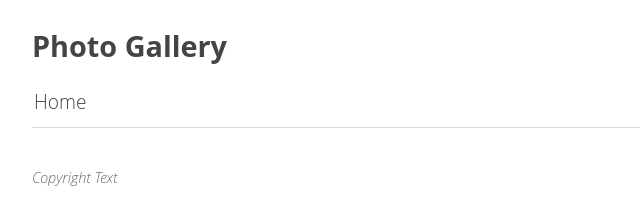
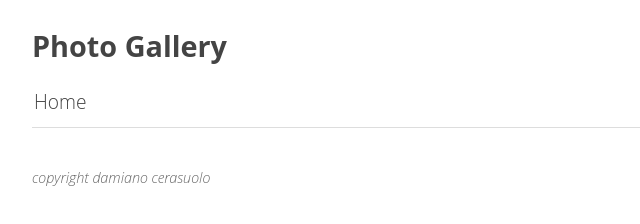
Before and after one commit to damiacer/photography, a plain HTML site: page index.html in a window 1280 px wide. Shown: the full height of the page, 0-640 px from the left. Drawn offline with Linux system fonts and the light colour scheme.

Commit message:
Deploying to gh-pages from  @ d5904da5da874010dd5634d561f1fcee31c91ee3 🚀

```diff
--- a/index.html
+++ b/index.html
@@ -56,7 +56,7 @@
         Optional footer
       -->
       <footer>
-        <p>Copyright Text</p>
+        <p>copyright damiano cerasuolo</p>
       </footer>
 
     </div>
```
